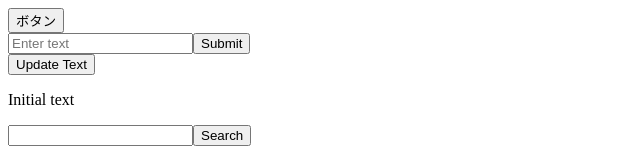
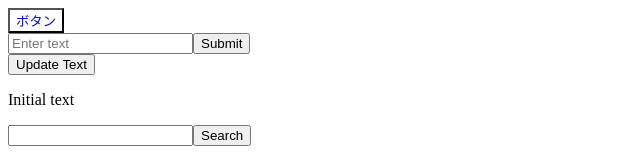
Before and after one commit to KeisukeHoshino/ui-test, a React (Vite) app: page / in a window 1280 px wide. Shown: the top 160 px of the page, without its empty margins (0-640 px from the left). Built offline with nearby package versions, Linux system fonts and the light colour scheme.

Commit message:
Buttonのstoryを作成

```diff
--- a/src/components/Button.tsx
+++ b/src/components/Button.tsx
@@ -1,11 +1,15 @@
 interface ButtonProps {
   label: string;
+  primary?: boolean;
   onClick: () => void;
 }
 
-const Button: React.FC<ButtonProps> = ({ label, onClick }) => {
+const Button: React.FC<ButtonProps> = ({ label, primary, onClick }) => {
+  const buttonStyle = primary
+    ? { backgroundColor: "blue", color: "white" }
+    : { backgroundColor: "white", color: "blue" };
   return (
-    <button onClick={onClick}>
+    <button style={buttonStyle} onClick={onClick}>
       {label}
     </button>
   );
```
Also changed, not shown: 1 other file (tests, documents, lock files or other folders).
